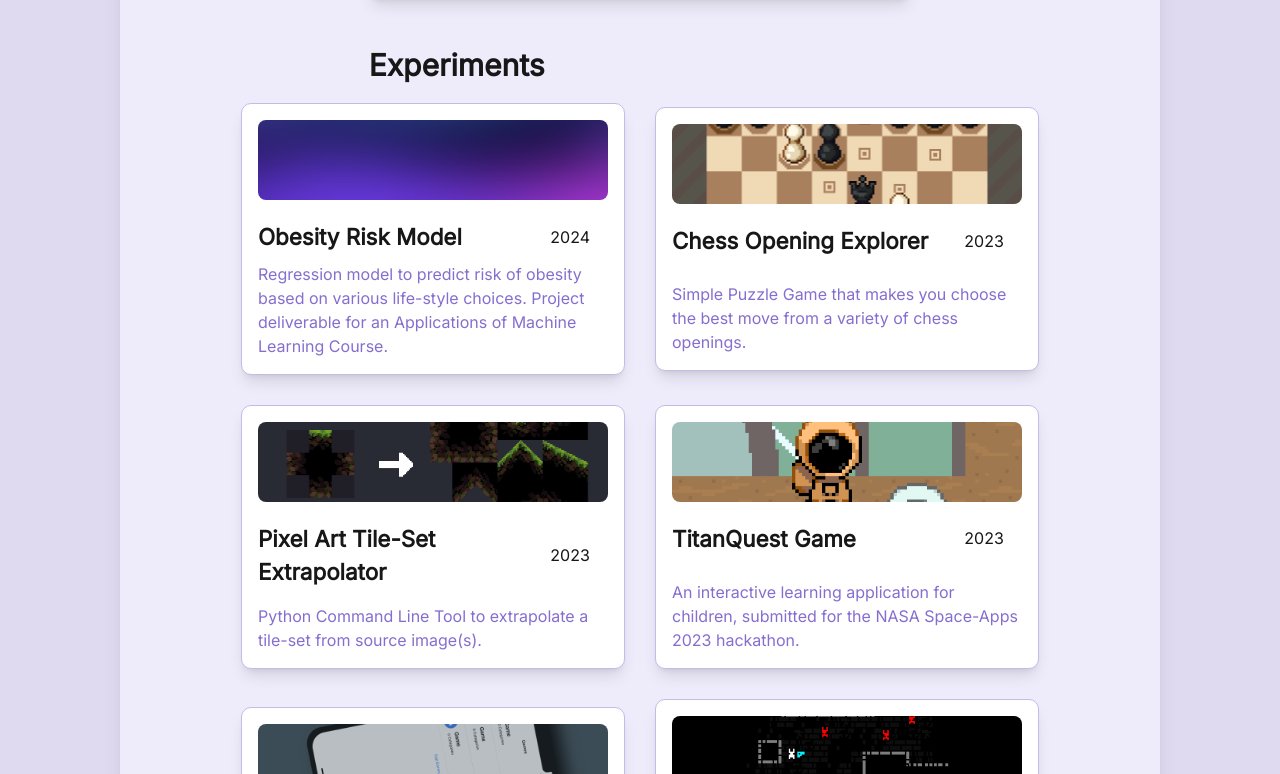
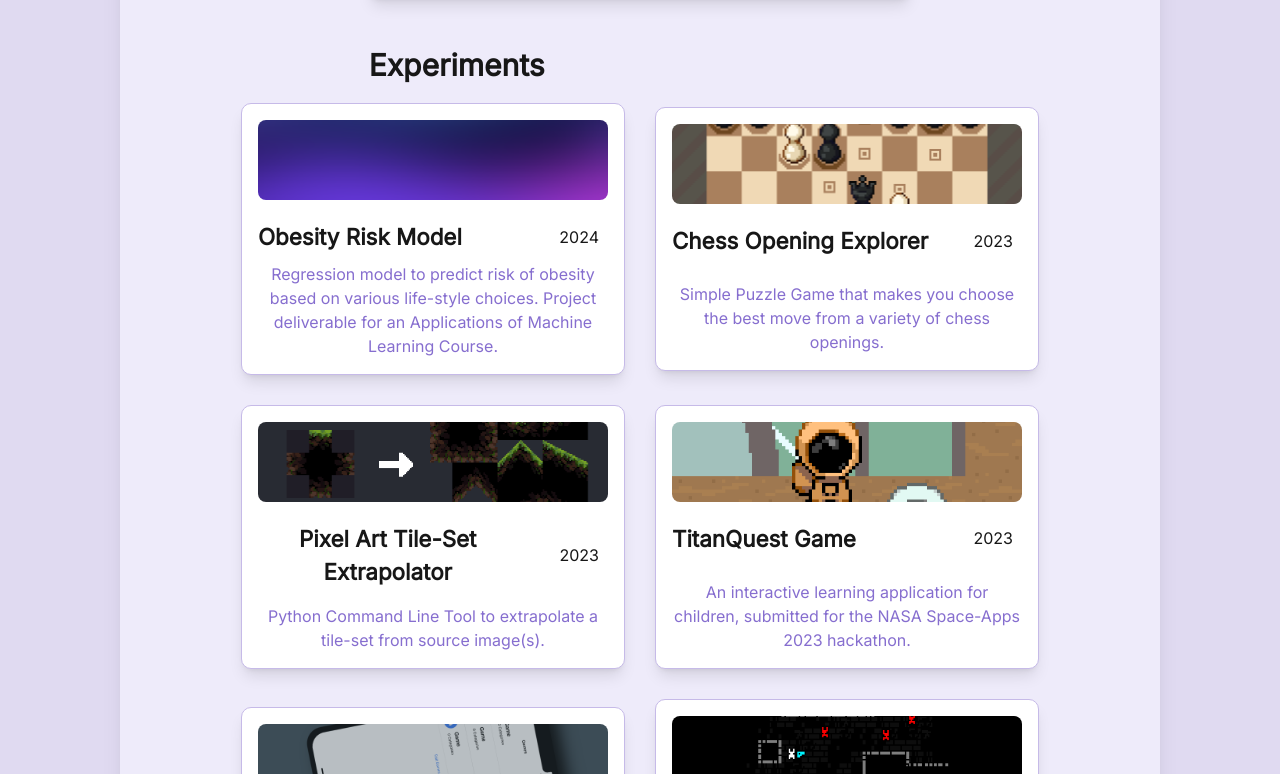
Before and after one commit to alexeckardt/MyWebsite, a Next.js app: page / in a window 1280 px wide. Shown: the part 4546-5320 px from the top of the page. Built offline with nearby package versions, Linux system fonts and the light colour scheme; a web font is replaced by a local one; what @iconify/tailwind4 would draw is missing.

Commit message:
Center Experiments on Giant monitors

```diff
--- a/src/app/Sections/Experiments.tsx
+++ b/src/app/Sections/Experiments.tsx
@@ -10,7 +10,7 @@ export const Experiments = () => {
             </div>
 
             {/* Content */}
-            <div className="w-11/12 flex flex-col items-start text-start justify-start px-5 gap-y-5">
+            <div className="w-11/12 flex flex-col items-center text-center justify-start px-5 gap-y-5">
                 <div className="w-full max-w-[1800px] flex flex-wrap items-center justify-center gap-[30px]">
 
                     <ExperimentCard
```
